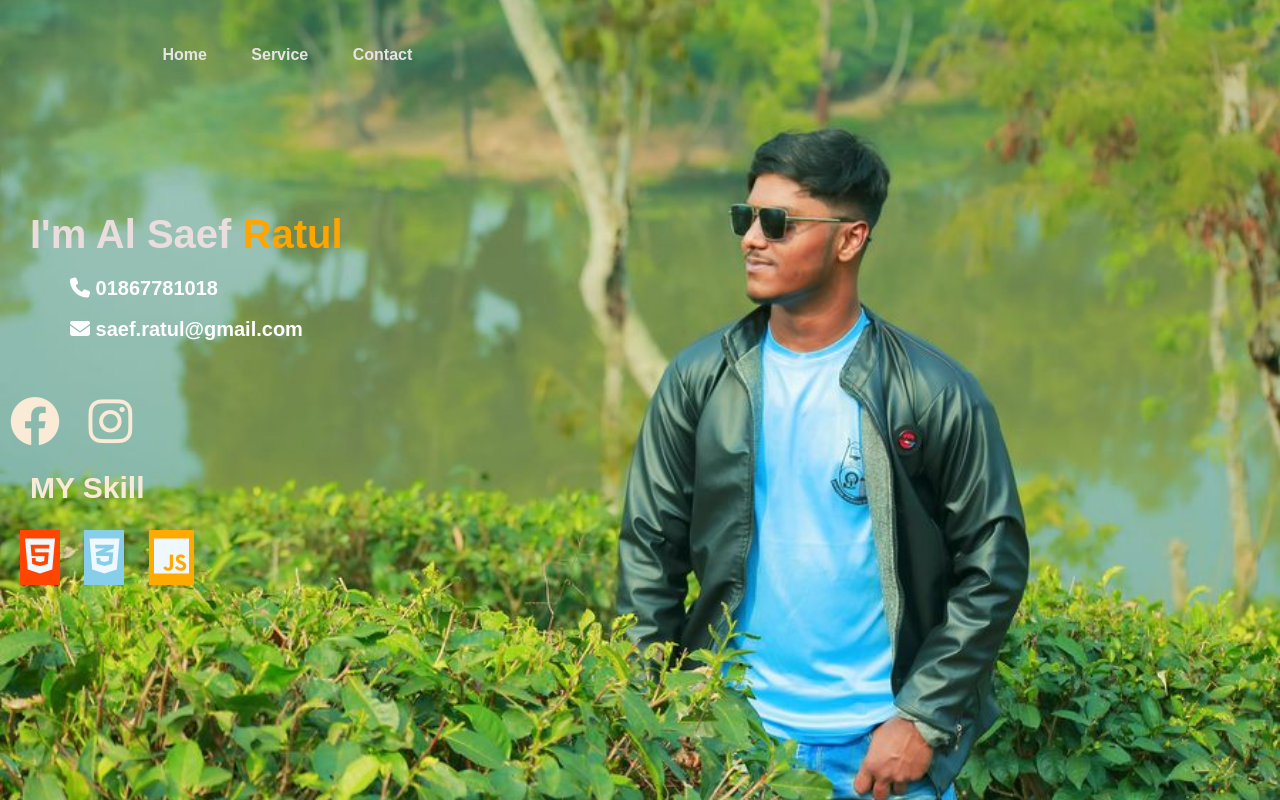
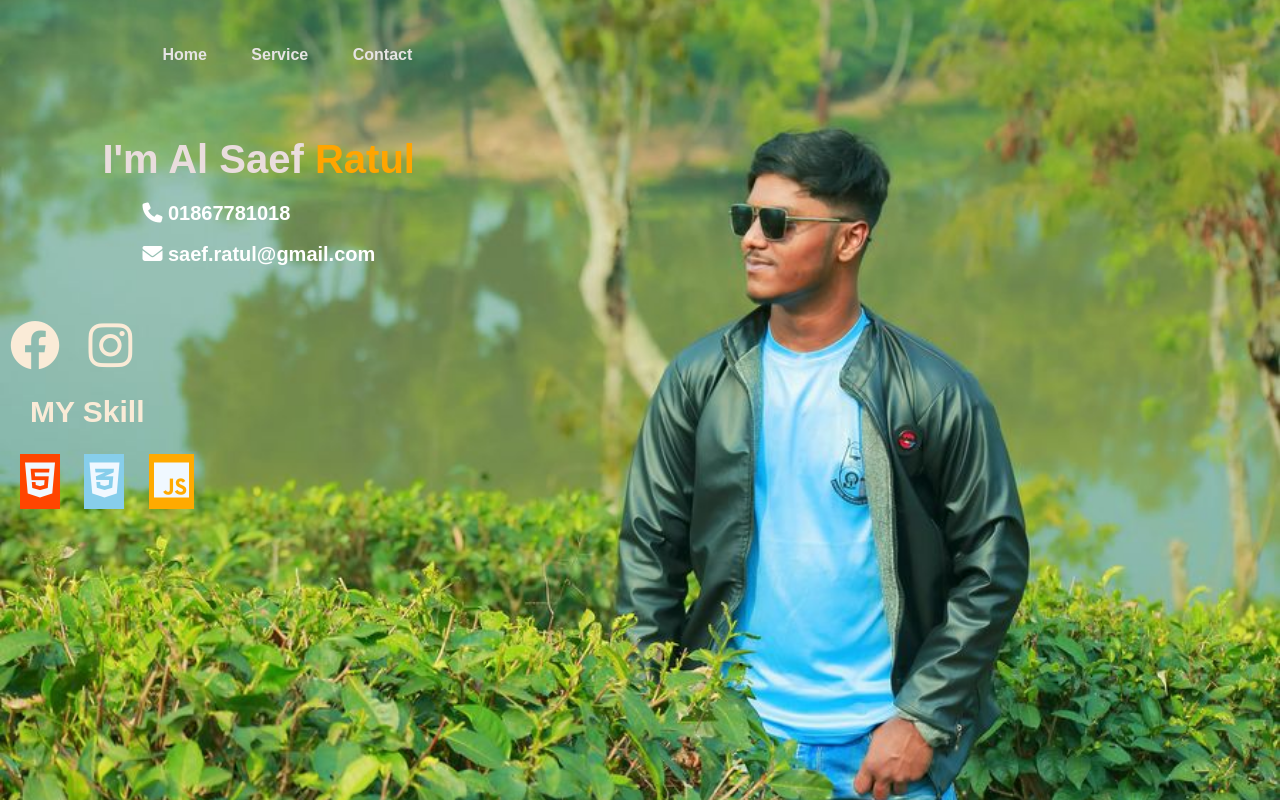
Before and after one commit to Alsaef/contact, a plain HTML site: page index.html in a window 1280 px wide. Drawn offline with Linux system fonts and the light colour scheme.

Commit message:
Add files via upload

```diff
--- a/style.css
+++ b/style.css
@@ -37,8 +37,8 @@ nav ul li a:hover{
        color: rgb(233, 8, 8);
    }
 .contact{
-    margin-top: 8%;
-    margin-left: 30px;
+    margin-top: 13%%;
+    margin-left: 8%;
 }
 .contact h1{
     font-size: 40px;
```
